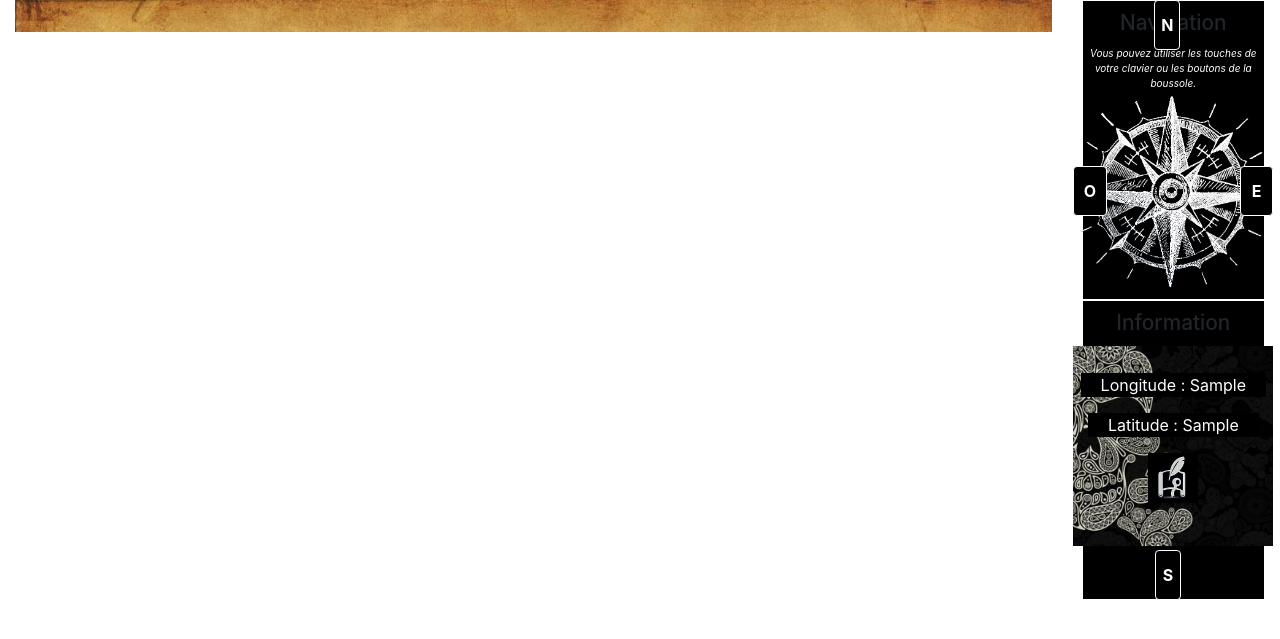
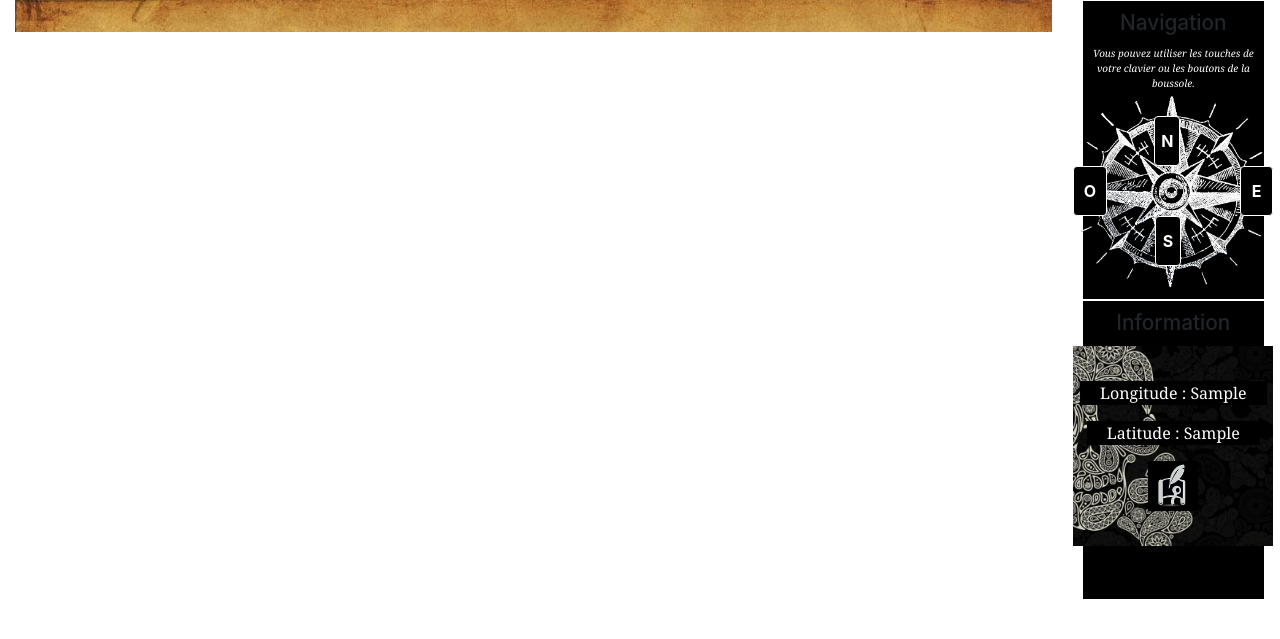
Before and after one commit to froldev/froldev-symfony-pirats, a Symfony app: template templates/map/index.html.twig in a window 1280 px wide. Shown: the part 56-695 px from the top of the page. Run offline with Twig, Linux system fonts and the light colour scheme; the template is opened without the code that fills it: most values are stand-ins (such as "Sample title", 1, 10 or a date in 2020); style sheets or scripts are compiled from the project's sources; some libraries are stand-ins or nearby versions.

Commit message:
modify button on navigation section

```diff
--- a/assets/css/map.css
+++ b/assets/css/map.css
@@ -111,6 +111,11 @@
   margin-bottom: 0;
 }
 
+.navigation p,
+.infos p {
+  font-family: Georgia, serif;
+}
+
 .navigation .nav-infos {
   font-size: 10px;
   color: white;
@@ -152,15 +157,6 @@
   border: 1px solid black;
 }
 
-.compass>*:first-child {
-    position: absolute;
-    top: 0;
-}
-.compass>*:last-child {
-    position: absolute;
-    bottom: 0;
-}
-
 .compass .middle {
   width: 100%;
   display: flex;
@@ -178,7 +174,7 @@
 }
 
 .overlay-image {
-  background-color : black;
+  background-color: black;
 }
 
 .overlay-image img {
@@ -188,14 +184,16 @@
 
 .overlay-text {
   display: none;
+  padding: 5px 10px;
 }
 
 .overlay-image:hover .overlay-text {
   display: block;
+  color: grey;
   text-align: center;
   position: absolute;
   bottom: 0;
   left: 50%;
   transform: translate(-50%, -50%);
-  width: 100%;
+  width: 90%;
 }
--- a/templates/map/index.html.twig
+++ b/templates/map/index.html.twig
@@ -60,9 +60,8 @@
 							{{ boat.coordY }}</p>
 						<div class="overlay-image">
 							<img class="img-fluid" src="{{ asset('build/images/icon-help.png') }}" alt="indice" loading="lazy">
-							<span class="overlay-text">"Le trésor est caché dans une île abandonnée...."</span>
+							<span class="overlay-text">"J'ai abandonné mon trésor sur une île perdue...."</span>
 						</div>
-						<p></p>
 					</div>
 				</div>
 			</div>
```
